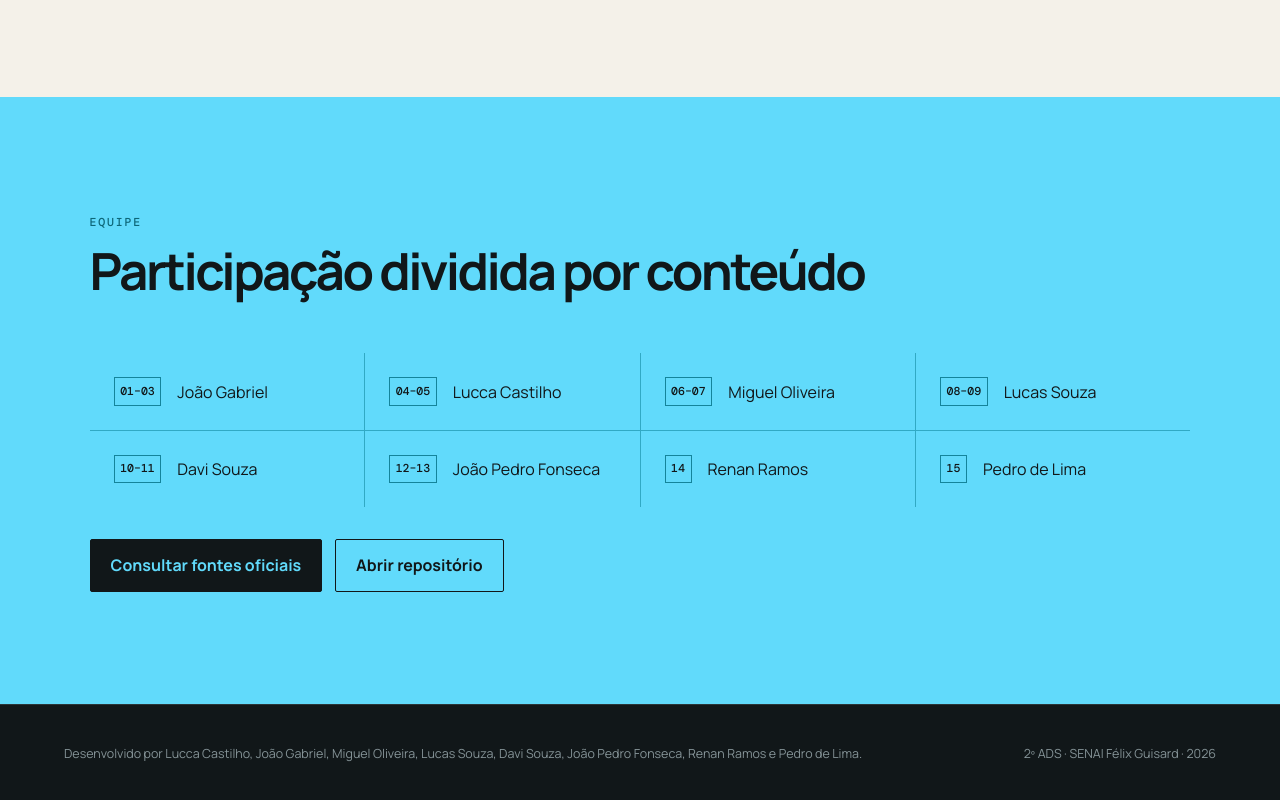
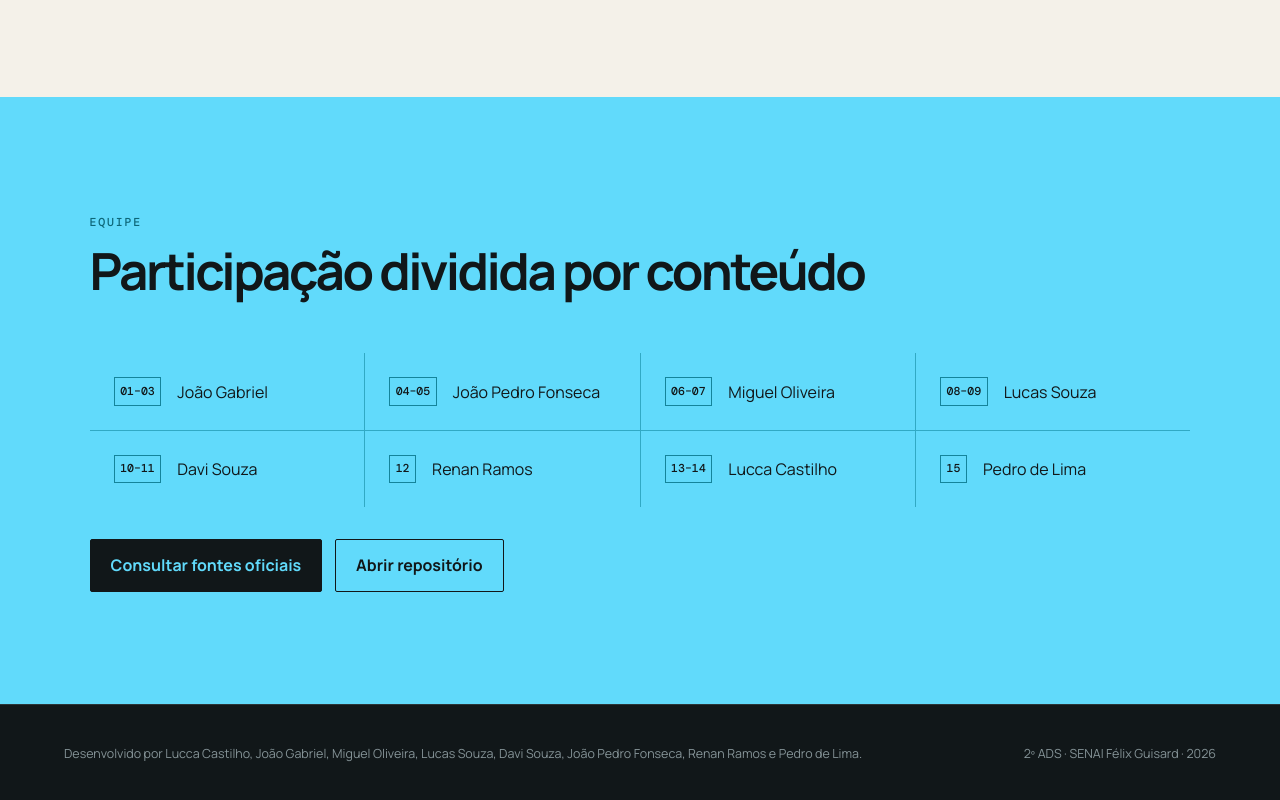
Before and after one commit to luccalck/seminario-react-2ads, a React (Vite) app: page /#/ in a window 1280 px wide. Shown: the part 6390-7190 px from the top of the page. Built offline with nearby package versions, Linux system fonts and the light colour scheme.

Commit message:
docs: atualiza divisão dos apresentadores do seminário

```diff
--- a/src/data/presentation.ts
+++ b/src/data/presentation.ts
@@ -7,12 +7,12 @@ export const members = [
 
 export const speakerAssignments = [
   { member: 'João Gabriel', slides: '01–03' },
-  { member: 'Lucca Castilho', slides: '04–05' },
+  { member: 'João Pedro Fonseca', slides: '04–05' },
   { member: 'Miguel Oliveira', slides: '06–07' },
   { member: 'Lucas Souza', slides: '08–09' },
   { member: 'Davi Souza', slides: '10–11' },
-  { member: 'João Pedro Fonseca', slides: '12–13' },
-  { member: 'Renan Ramos', slides: '14' },
+  { member: 'Renan Ramos', slides: '12' },
+  { member: 'Lucca Castilho', slides: '13–14' },
   { member: 'Pedro de Lima', slides: '15' },
 ] as const;
 
```
Also changed, not shown: 1 other file (tests, documents, lock files or other folders).
